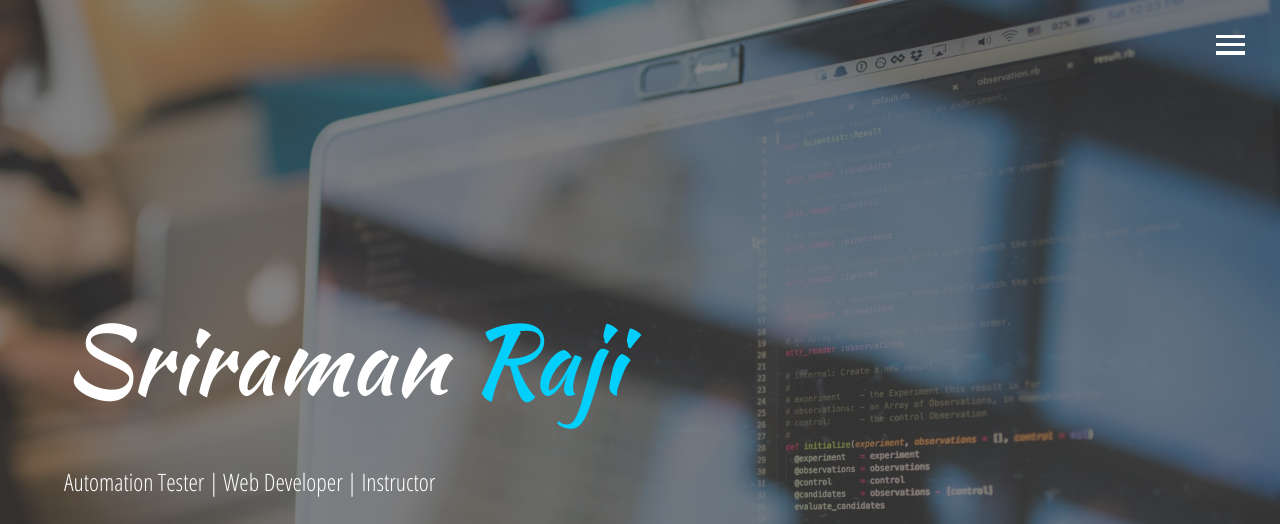
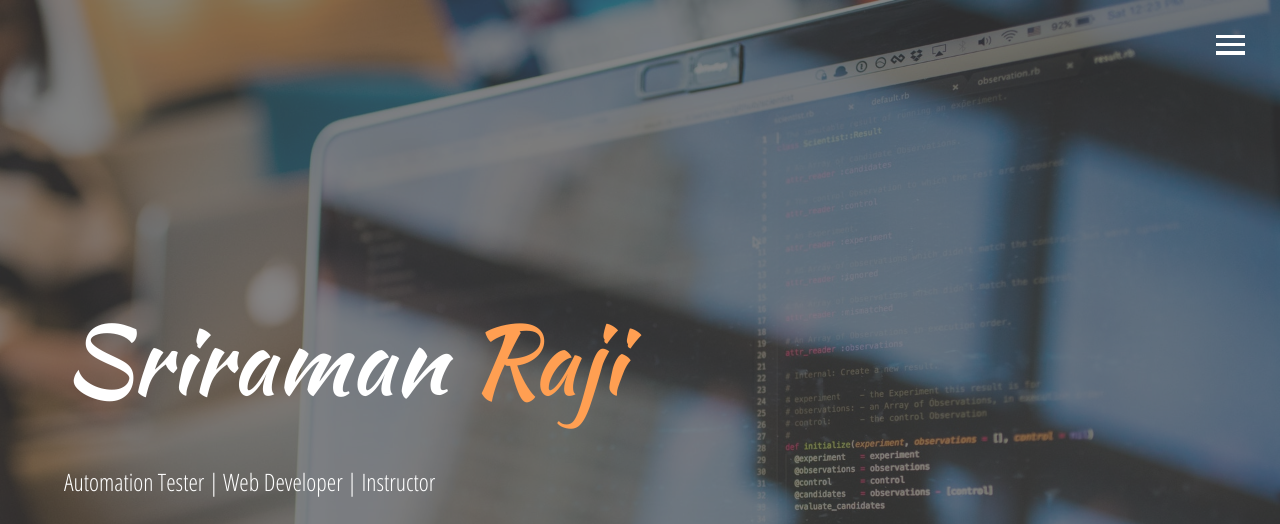
Before and after one commit to SriramanRaji/SriramanRaji, a website: page index.html in a window 1280 px wide. Shown: the top 524 px of the page. Drawn offline with Linux system fonts and the light colour scheme.

Commit message:
SCSS auto color change

```diff
--- a/scss/_config.scss
+++ b/scss/_config.scss
@@ -1,6 +1,14 @@
+$color-pallete: #5499d1, #3caea3, #f6d55c, #ee7879, #ff9f52, #f66747,
+  rgba(3, 207, 252, 1);
+
 $primary-color: #444;
-$secondary-color: rgba(3, 207, 252, 1);
-// $secondary-color: rgb(240, 112, 26);
+// $secondary-color: rgba(3, 207, 252, 1);
+
+$secondary-color: nth(
+  $list: $color-pallete,
+  $n: random(9),
+);
+
 $show-home-image: true;
 $home-image: url(../images/background.jpg);
 $brand-image: url(../images/profile-lg.jpg);
--- a/scss/_menu.scss
+++ b/scss/_menu.scss
@@ -121,6 +121,7 @@
 
     &:hover {
       color: $secondary-color;
+      border-bottom: 1px solid $secondary-color;
     }
   }
 }
```
Also changed, not shown: css/main.css.
